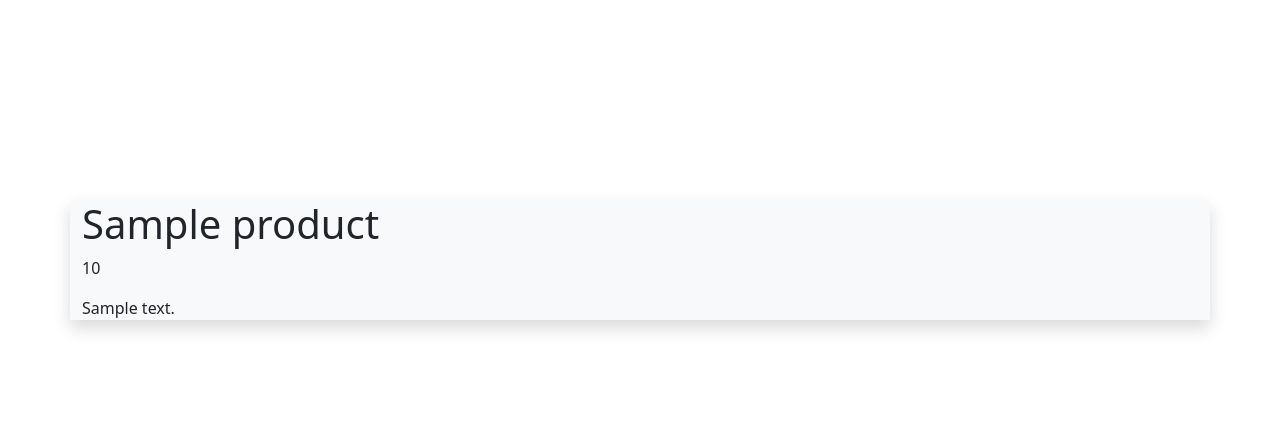
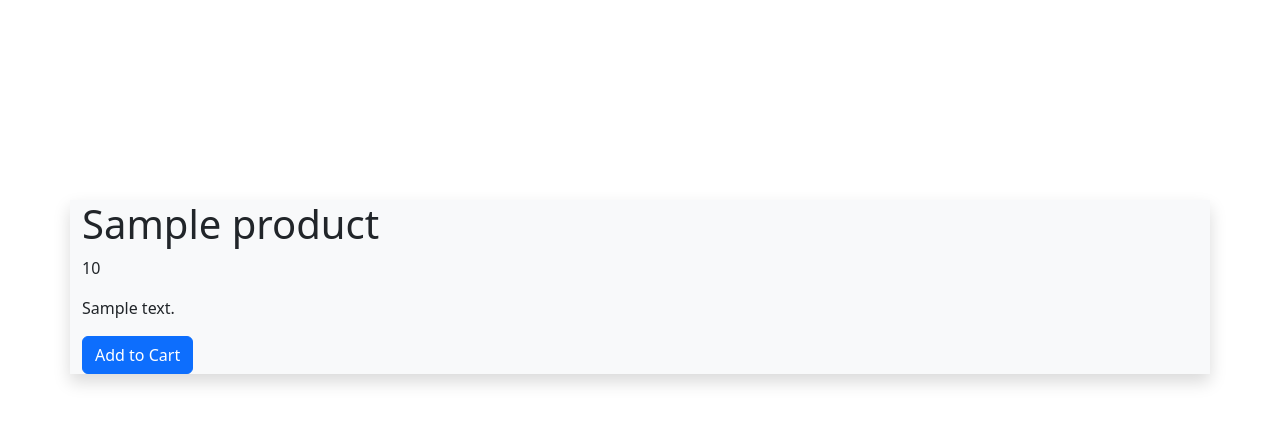
Before and after one commit to syasul/Amelyn-Collection, a Django app: page /product/detail-product/1 in a window 1280 px wide. Shown: the top 425 px of the page. Run offline with Django 4.2, Linux system fonts and the light colour scheme; tables that the repository leaves empty hold one stand-in row (values such as "Sample post"); parts of the project's set-up code (start-up, migrations or seed data) failed here and were passed over; some libraries are stand-ins or nearby versions.

Commit message:
feat(product): add button add to cart

```diff
--- a/templates/product/detail_product.html
+++ b/templates/product/detail_product.html
@@ -11,6 +11,14 @@
         <h1>{{products.name}}</h1>
 	    <p>{{products.pricePerDay}}</p>
 	    <p>{{products.description}}</p>
+      {% if products.stock != 0 %}
+      <form method="post" action="{% url 'Cart:add_to_cart' product_id=products.id %}">
+        {% csrf_token %}
+        <button class="btn btn-primary text-white shadow-none" type="submit">Add to Cart</button>
+      </form>
+    {% else %}
+      <button class="btn btn-primary text-white shadow-none disabled" type="submit">Add to Cart</button>
+    {% endif %}
         </div>
     <script src="https://cdn.jsdelivr.net/npm/bootstrap@5.3.2/dist/js/bootstrap.bundle.min.js" integrity="sha384-C6RzsynM9kWDrMNeT87bh95OGNyZPhcTNXj1NW7RuBCsyN/o0jlpcV8Qyq46cDfL" crossorigin="anonymous"></script>
     <script src="https://cdn.jsdelivr.net/npm/@popperjs/core@2.11.8/dist/umd/popper.min.js" integrity="sha384-I7E8VVD/ismYTF4hNIPjVp/Zjvgyol6VFvRkX/vR+Vc4jQkC+hVqc2pM8ODewa9r" crossorigin="anonymous"></script>
```
